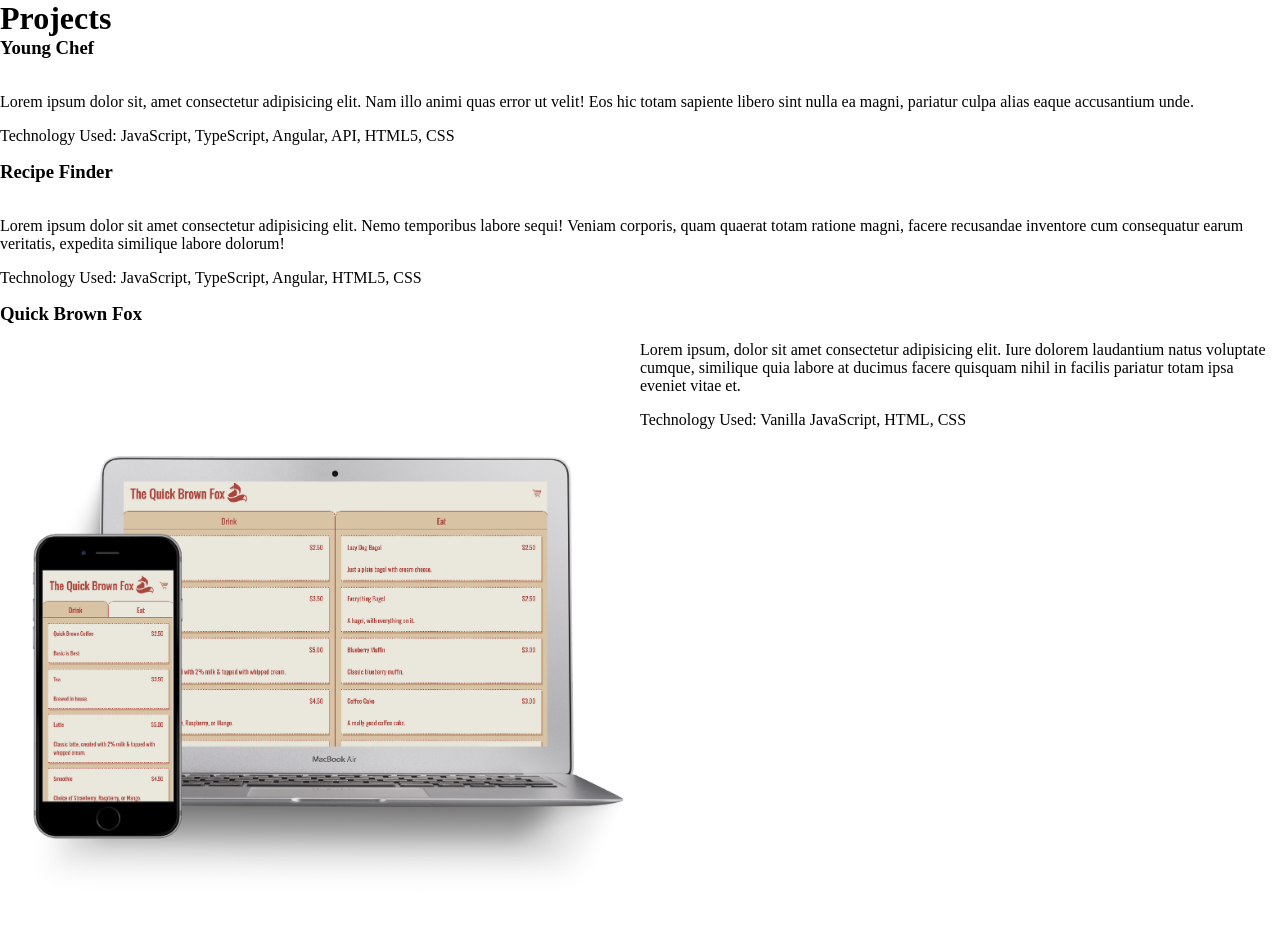
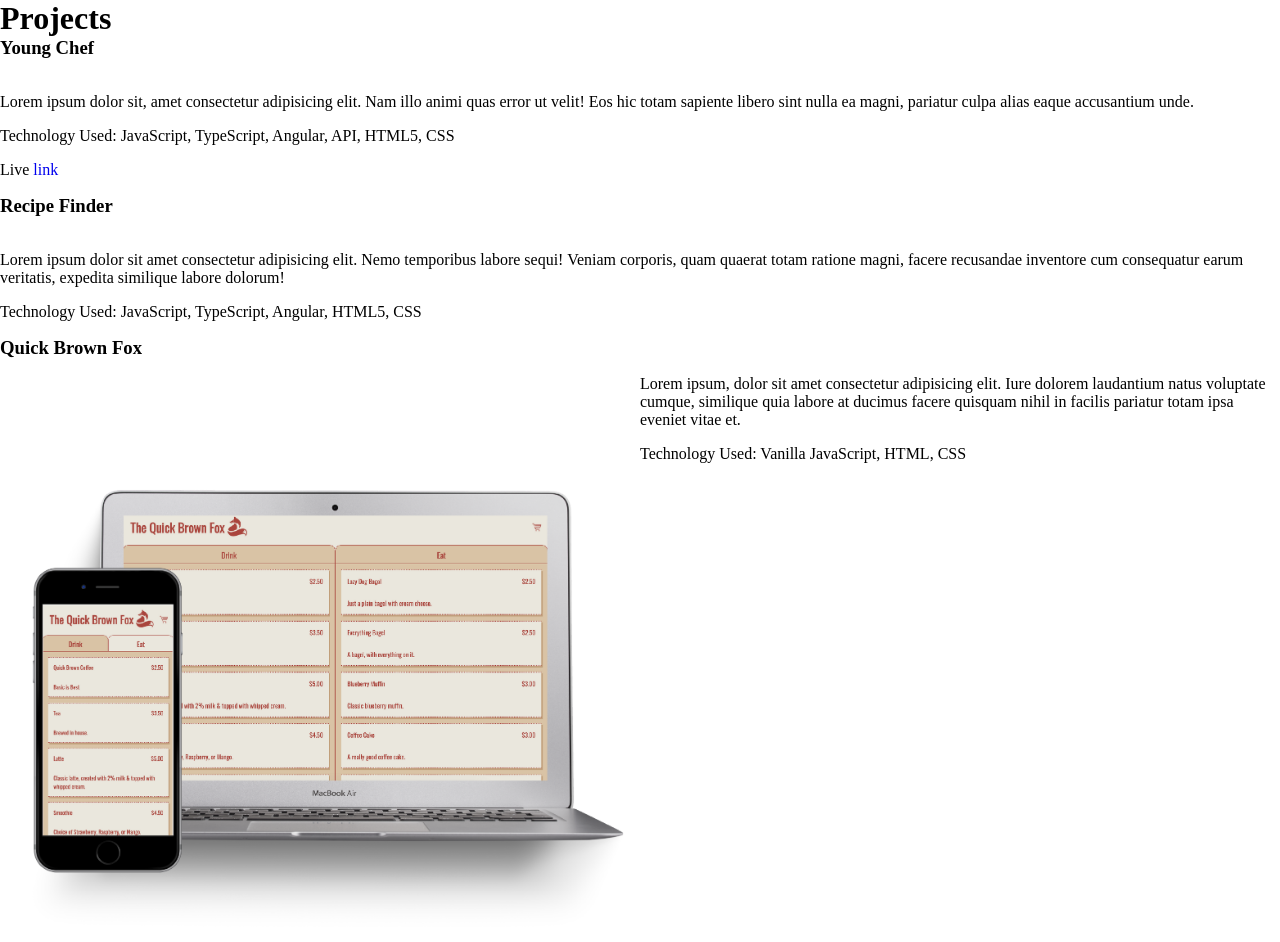
Before and after one commit to NicoleDreon/portfolio, an Angular app: page /projects in a window 1280 px wide. Shown: the top 942 px of the page. Built offline with nearby package versions, Linux system fonts and the light colour scheme.

Commit message:
added live link to young chef

```diff
--- a/src/app/projects/projects.component.css
+++ b/src/app/projects/projects.component.css
@@ -1,3 +1,7 @@
+.young-chef-link {
+  text-decoration: none;
+}
+
 .brown-fox-container {
   display: flex;
 }
--- a/src/app/projects/projects.component.html
+++ b/src/app/projects/projects.component.html
@@ -9,6 +9,10 @@
       pariatur culpa alias eaque accusantium unde.
     </p>
     <p>Technology Used: JavaScript, TypeScript, Angular, API, HTML5, CSS</p>
+    <p>
+      Live
+      <a class="young-chef-link" href="https://youngchef.surge.sh/"> link</a>
+    </p>
   </div>
 </div>
 <h3>Recipe Finder</h3>
```
